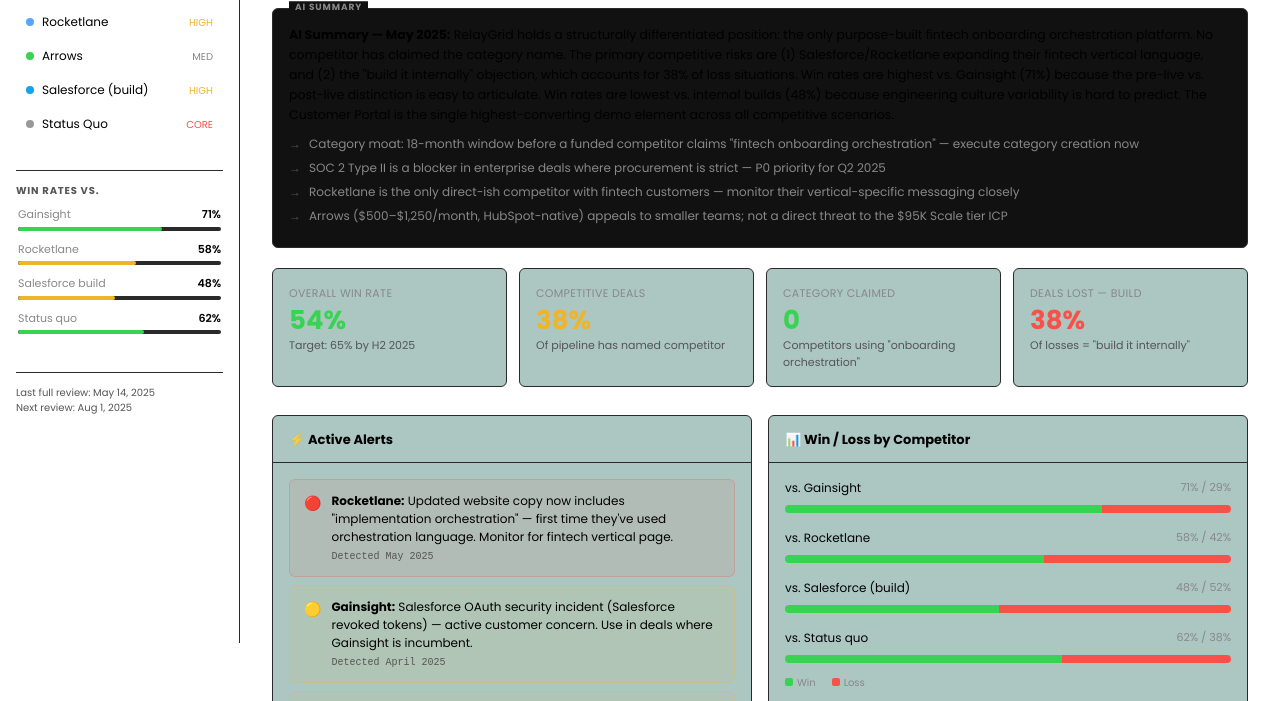
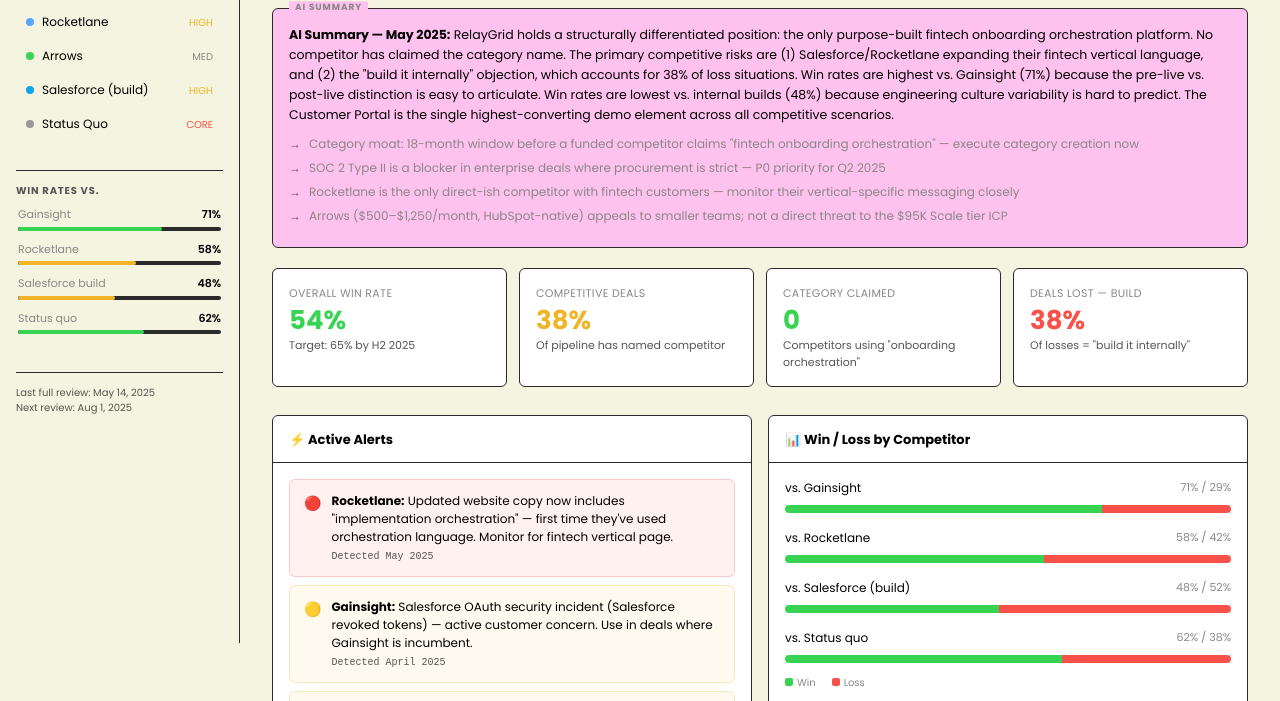
Before and after one commit to tia-kelly/competitive_intelligence, a plain HTML site: page index.html in a window 1280 px wide. Shown: the part 157-858 px from the top of the page. Drawn offline with Linux system fonts and the light colour scheme.

Commit message:
Update index.html

```diff
--- a/index.html
+++ b/index.html
@@ -11,9 +11,9 @@
   *, *::before, *::after { box-sizing: border-box; margin: 0; padding: 0; }
 
   :root {
-    --bg:        #ffffff;
-    --surface:   #111111;
-    --card:      #ACC6C1;
+    --bg:        #f4f4e1;
+    --surface:   #FFC2EF;
+    --card:      #ffffff;
     --border:    #2a2a2a;
     --border-lt: #333333;
     --text:      #000000;
```
